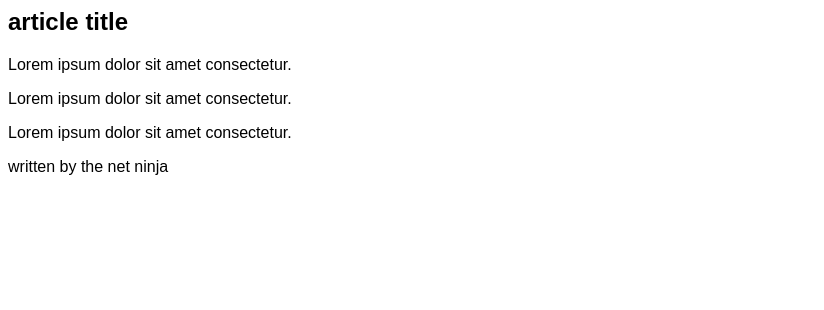
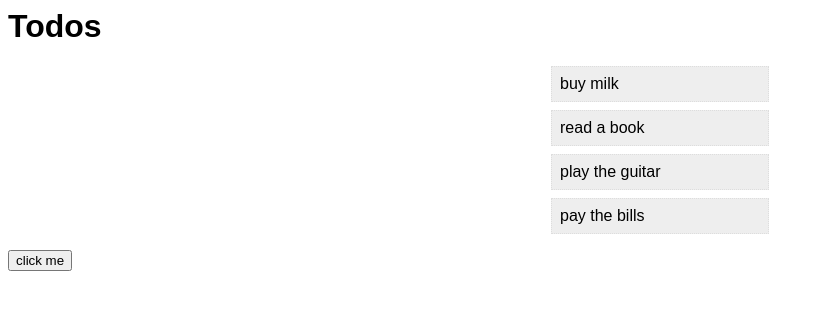
Before and after one commit to jamextech1/JavaScript-Learning-Documentation, a plain HTML site: page Chapter_6/index.html in a window 1280 px wide. Shown: the whole page, without its empty margins (0-824 px from the left). Drawn offline with Linux system fonts and the light colour scheme.

Commit message:
event target lesson completed

```diff
--- a/Chapter_6/index.html
+++ b/Chapter_6/index.html
@@ -6,29 +6,25 @@
     <link rel="stylesheet" href="style.css" />
     <title>Document</title>
   </head>
+  <style>
+    li{
+      list-style-type: none;
+      max-width: 200px;
+      padding: 8px;
+      margin: 8px auto;
+      background: #eee;
+      border: 1px dotted #ddd;
+    }
+  </style>
   <body style="font-family: sans-serif">
-    <!-- <h1 id="page-title">The DOM</h1>
-
-    <div>
-      <p>Hello world</p>
-      <p>Lorem ipsum</p>
-      <p class="error">This is an error</p>
-    </div>
-    <div class="error">This is another error</div>
-    <div class="content"><p>This is the content</p></div> -->
-    <!-- <h1>Hello world</h1>
-    <a href="https://www.google.com">Link to somewhere cool...</a>
-    <p class="error">Lorem ipsum</p>
-    <div class="click-this">hello</div> -->
-    <!--  -->
-    <!--  -->
-    <article>
-      <h2 class="title">article title</h2>
-      <p>Lorem ipsum dolor sit amet consectetur.</p>
-      <p>Lorem ipsum dolor sit amet consectetur.</p>
-      <p>Lorem ipsum dolor sit amet consectetur.</p>
-      <div>written by the net ninja</div>
-    </article>
+    <h1>Todos</h1>
+    <ul>
+      <li>buy milk</li>
+      <li>read a book</li>
+      <li>play the guitar</li>
+      <li>pay the bills</li>
+    </ul>
+    <button>click me</button>
 
     <script src="/Chapter_6/sandbox.js"></script>
   </body>
--- a/Chapter_6/sandbox.js
+++ b/Chapter_6/sandbox.js
@@ -130,7 +130,7 @@ const title = document.querySelector("title");*/
 //
 //
 //
-const article = document.querySelector("article");
+/*const article = document.querySelector("article");
 // console.log(article.children)
 // console.log(Array.from(article.children));
 // console.log(article.children)
@@ -142,4 +142,21 @@ console.log(title.parentElement.parentElement)
 console.log(title.nextElementSibling)
 console.log(title.previousElementSibling)
 //
-console.log(title.nextElementSibling.parentElement.children)
+console.log(title.nextElementSibling.parentElement.children)*/
+//
+//
+// CLICK EVENTS AND FUNCTION
+//
+//
+// const button = document.querySelector('button')
+// button.addEventListener('click', () => {
+//   console.log("you clicked me!")
+// })
+const items = document.querySelectorAll('li')
+items.forEach(item => {
+  item.addEventListener('click', (e) => {
+    // console.log(e.target)
+    // console.log(item)
+    e.target.style.textDecoration = "line-through"
+  })
+})
```
